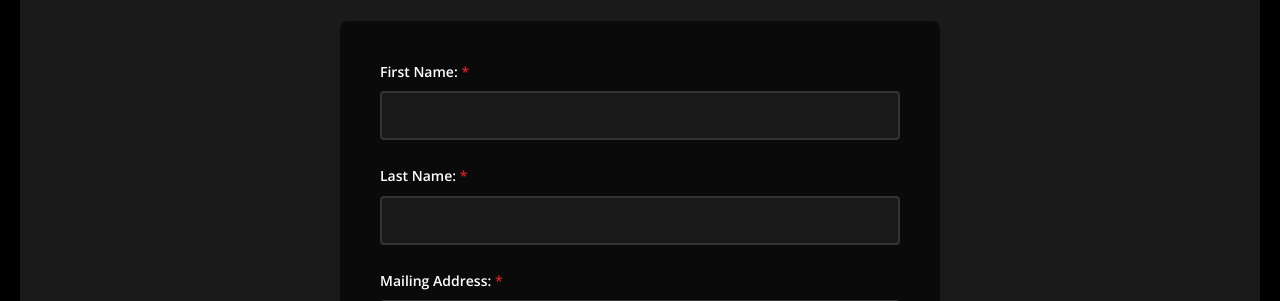
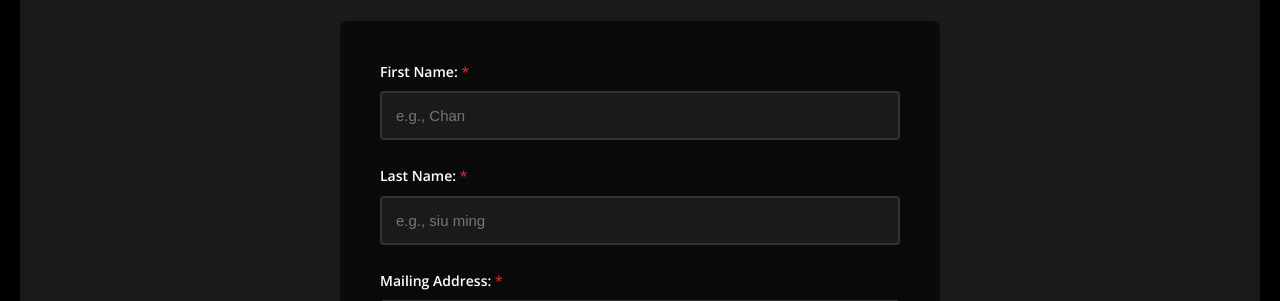
Before and after one commit to breadmanhk/web-project, a PHP site: page /thankyou/register.html in a window 1280 px wide. Shown: the part 194-495 px from the top of the page. Run offline with PHP 8.4, Linux system fonts and the light colour scheme.

Commit message:
placeholder

```diff
--- a/register.html
+++ b/register.html
@@ -32,12 +32,12 @@
             <form id="registerForm" action="includes/auth/register.php" method="post">
                 <div class="form-group">
                     <label for="firstName">First Name: <span style="color: #dc1f26;">*</span></label>
-                    <input type="text" id="firstName" name="firstName" required="required" />
+                    <input type="text" id="firstName" name="firstName" required="required" placeholder="e.g., Chan"/>
                 </div>
 
                 <div class="form-group">
                     <label for="lastName">Last Name: <span style="color: #dc1f26;">*</span></label>
-                    <input type="text" id="lastName" name="lastName" required="required" />
+                    <input type="text" id="lastName" name="lastName" required="required" placeholder="e.g., siu ming"/>
                 </div>
 
                 <div class="form-group">
```
Also changed, not shown: includes/booking/reservation.php (+4 -4 lines).
